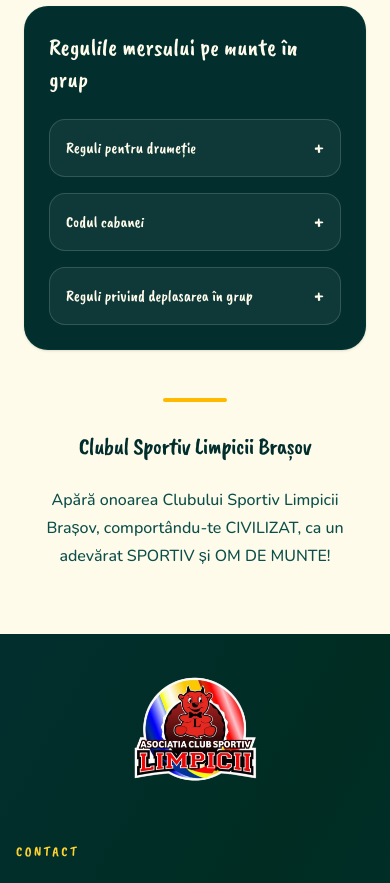
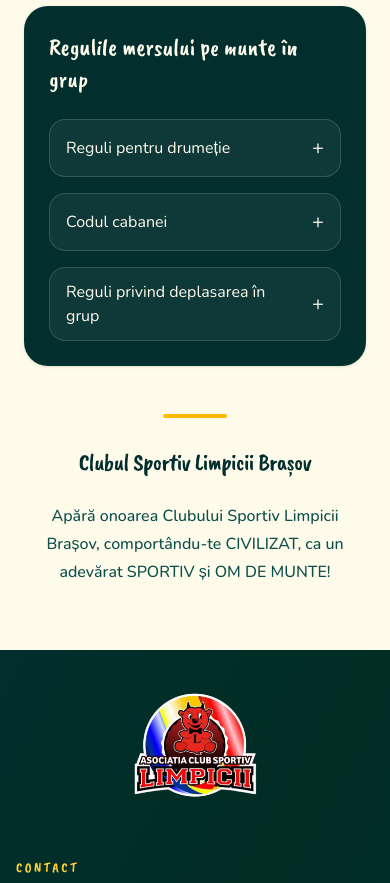
Before and after one commit to anndra17/Limpicii, an Angular app in the folder Frontend/: page /limpicii-code in a window 390 px wide. Shown: the part 1700-2583 px from the top of the page. Built offline with nearby package versions, Linux system fonts and the light colour scheme.

Commit message:
Refine subsection accordion typography
Apply Nunito styling and responsive text sizing to subsection headings and buttons.

```diff
--- a/Frontend/src/app/features/about-us/code/code-page.component.html
+++ b/Frontend/src/app/features/about-us/code/code-page.component.html
@@ -57,10 +57,10 @@
           } @else {
             @for (subsection of selectedCategory.subsections; track subsection.titleKey; let index = $index) {
               <section class="overflow-hidden rounded-2xl border border-white/15 bg-white/5">
-                <h3>
+                <h3 class="font-sans" style="font-family: 'Nunito', sans-serif">
                   <button
                     type="button"
-                    class="flex min-h-14 w-full items-center justify-between gap-4 px-4 py-3 text-left font-semibold text-amber-50 transition-colors hover:bg-white/10 focus-visible:outline focus-visible:outline-2 focus-visible:outline-offset-[-2px] focus-visible:outline-amber-300"
+                    class="flex min-h-14 w-full items-center justify-between gap-4 px-4 py-3 text-left font-sans text-sm leading-6 text-amber-50 transition-colors hover:bg-white/10 focus-visible:outline focus-visible:outline-2 focus-visible:outline-offset-[-2px] focus-visible:outline-amber-300 md:text-base"
                     [attr.aria-expanded]="openSubsectionIndices.has(index)"
                     [attr.aria-controls]="'code-subsection-' + index"
                     (click)="toggleSubsection(index)">
```
